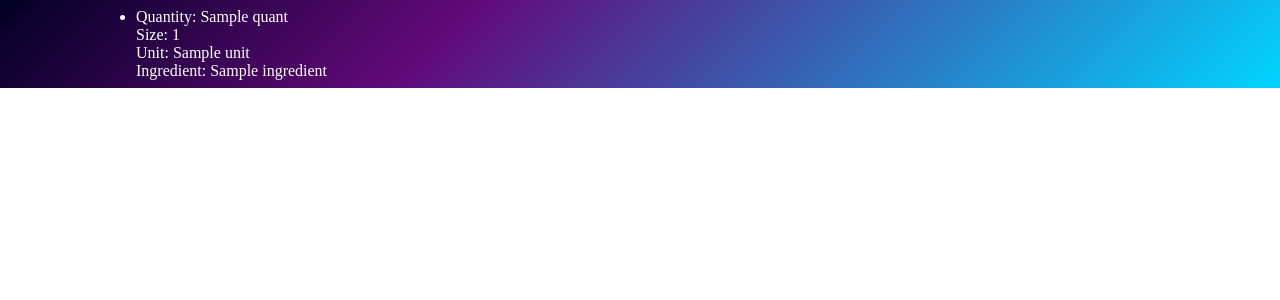
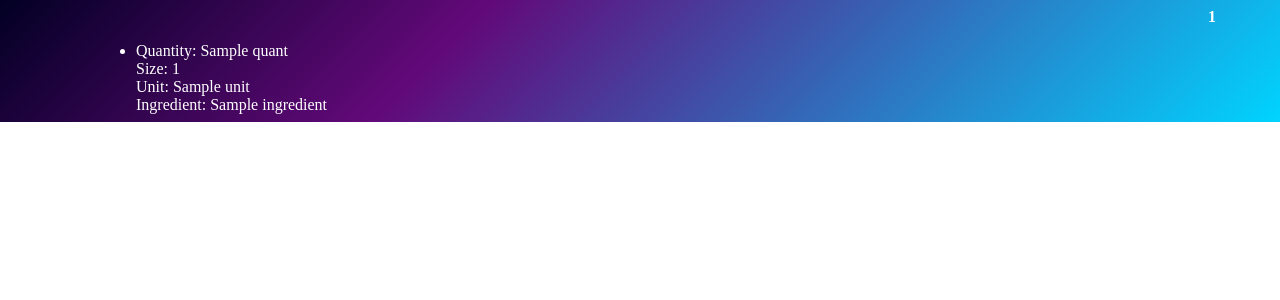
Before and after one commit to tw-smith/recipe-reader, a Flask app: template app/templates/displaylist.html in a window 1280 px wide. Shown: the top 300 px of the page. Run offline with Flask 2, Linux system fonts and the light colour scheme; the template is opened without the code that fills it: most values are stand-ins (such as "Sample title", 1, 10 or a date in 2020).

Commit message:
adding counter to list page

```diff
--- a/app/routes.py
+++ b/app/routes.py
@@ -56,7 +56,7 @@ def index():
             ing_text = parse.return_for_flask()
             with open(txt_filename, "w") as output:
                 output.write(json.dumps(ing_text, indent=6))
-            return render_template("displaylist.html", ing_text=ing_text)
+            return render_template("displaylist.html", ing_text=ing_text, file_number=save_filename)
 
     if request.method == 'GET':
         form = UploadForm()
--- a/app/static/style_rec.css
+++ b/app/static/style_rec.css
@@ -59,6 +59,14 @@ input[type="file"] {
   text-overflow: ellipsis;
 }
 
+.counter {
+  text-align: right;
+  color: white;
+  font-weight: bold;
+  width: 90%;
+  padding: 0.5rem;
+}
+
 .list {
   display: flex;
   flex-direction: column;
--- a/app/templates/displaylist.html
+++ b/app/templates/displaylist.html
@@ -1,7 +1,7 @@
 {% extends "base.html" %}
 
 {% block content %}
-
+<p class="counter"> {{ file_number }} </p>
 <ul class="list">
 {% for entry in ing_text %}
     <li class="list__entry">
```
Also changed, not shown: requirements.txt (+8 -0 lines).
